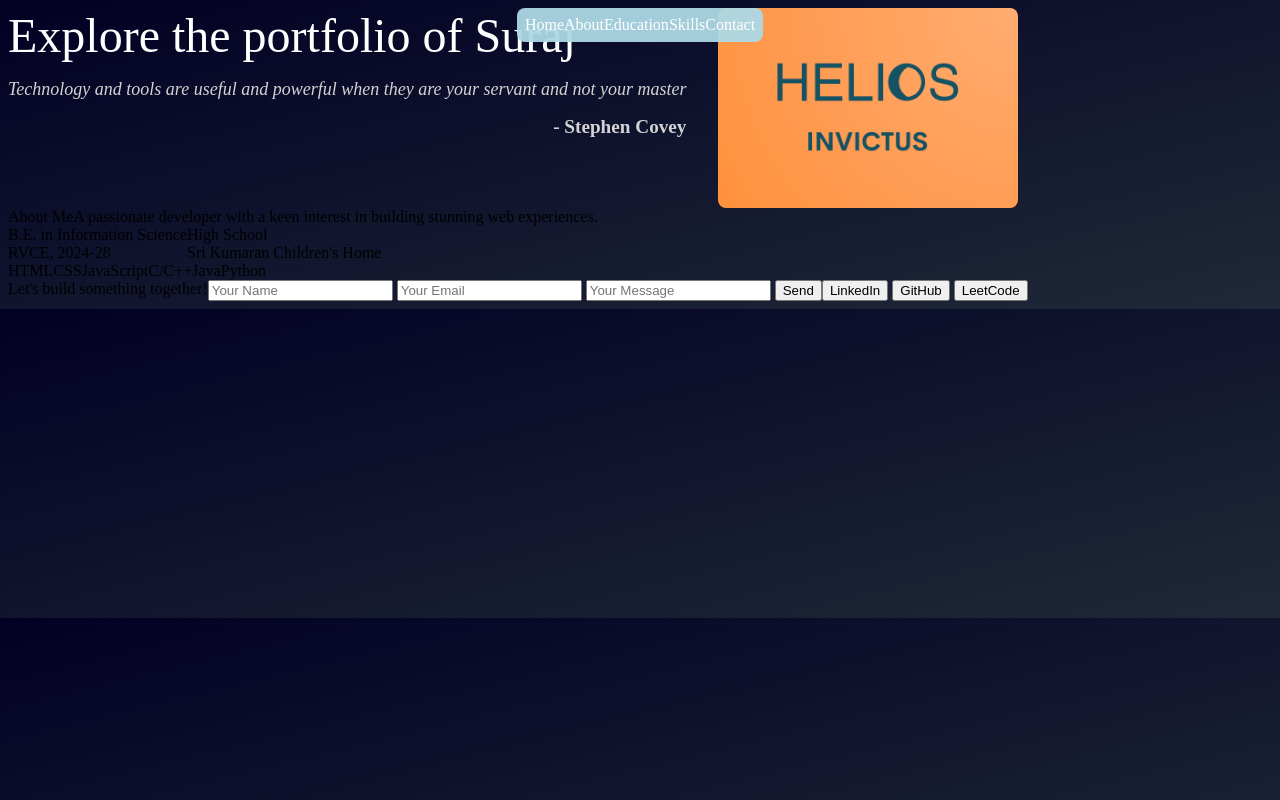
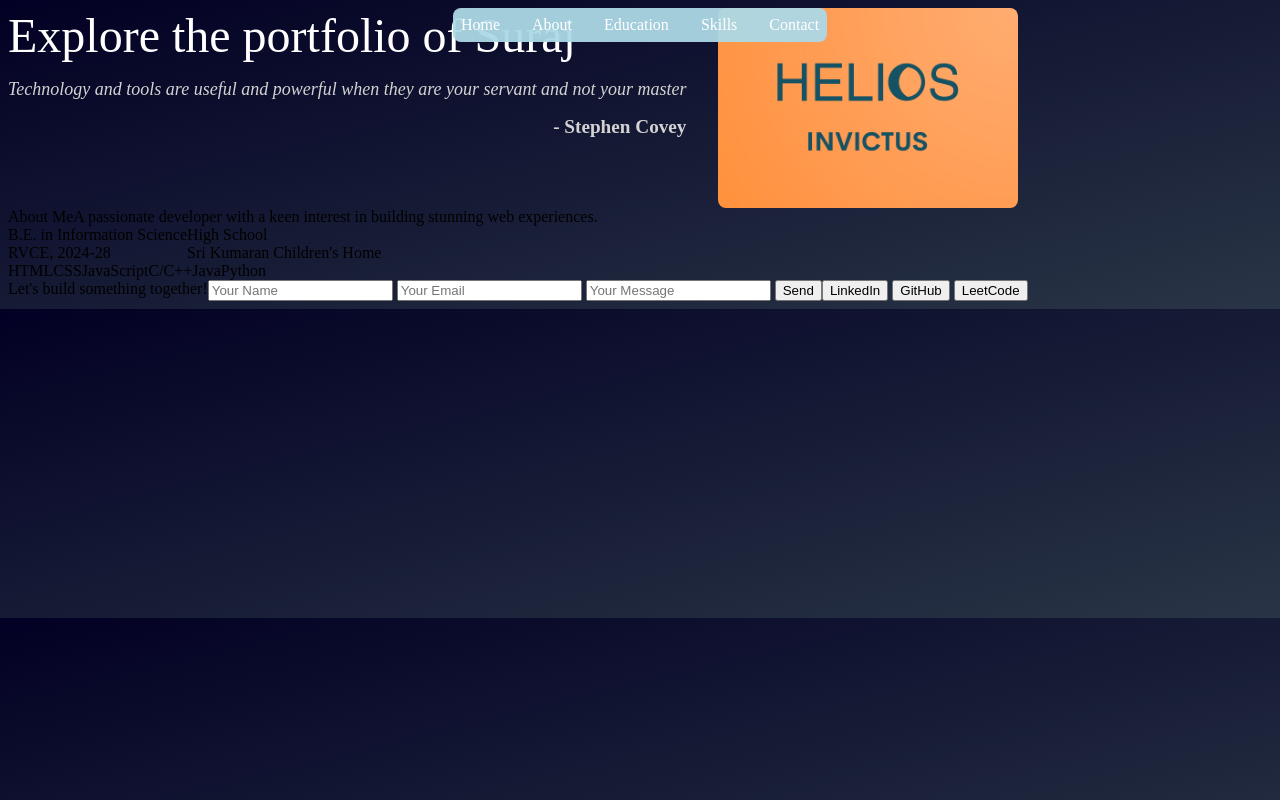
Before and after one commit to Helios117/portfolio, a plain HTML site: page index.html in a window 1280 px wide. Drawn offline with Linux system fonts and the light colour scheme.

Commit message:
Added gap to navbar links

```diff
--- a/style.css
+++ b/style.css
@@ -8,7 +8,7 @@ html {
 }
 
 body {
-    background-image: linear-gradient(to bottom right, rgba(2,0,36,1) 0%, rgb(12.16% 16.08% 21.57%) 100%);
+    background-image: linear-gradient(to bottom right, rgba(2,0,36,1) 0%, rgba(41,53,70,1) 100%);
 }
 
 .navbar {
@@ -22,6 +22,7 @@ body {
     top: 0px;
     padding: 8px;
     margin: 8px;
+    gap: 32px;
     border-radius: 8px;
     display: flex;
     justify-content: space-between;
```
